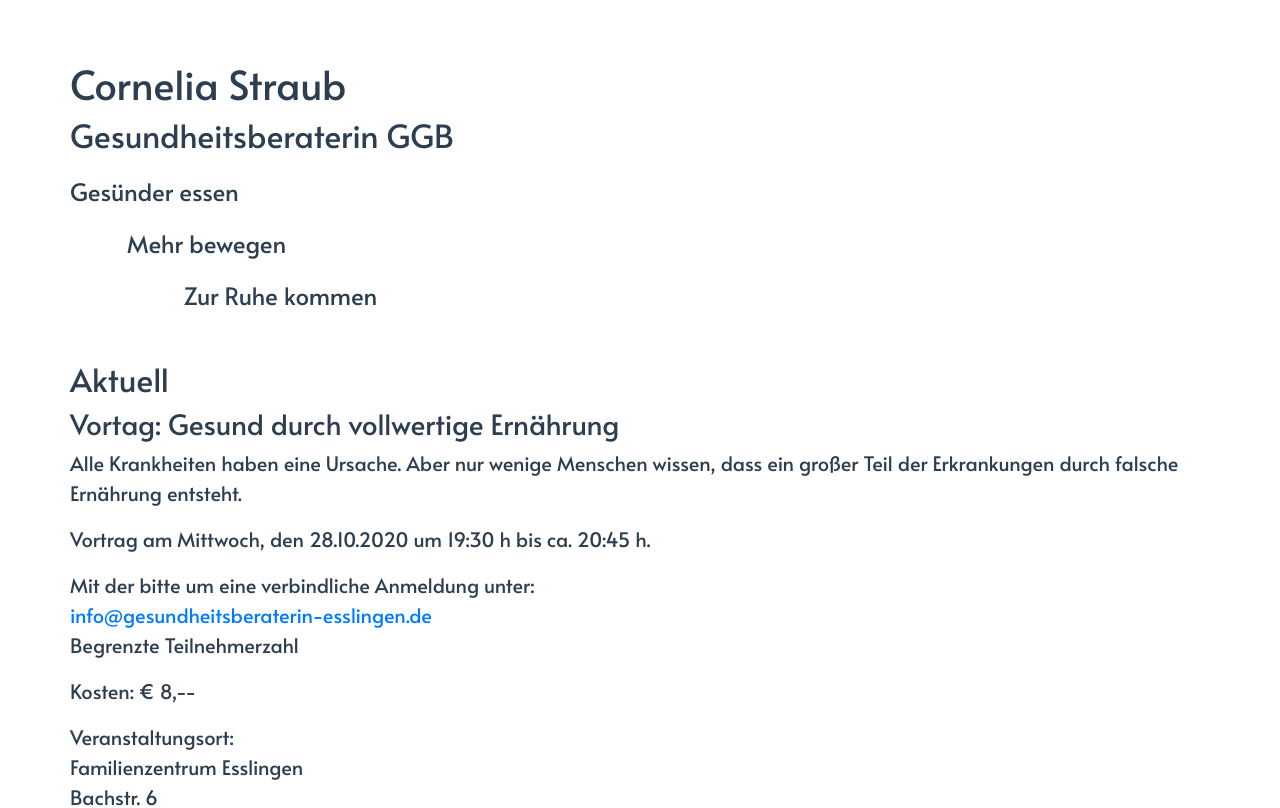
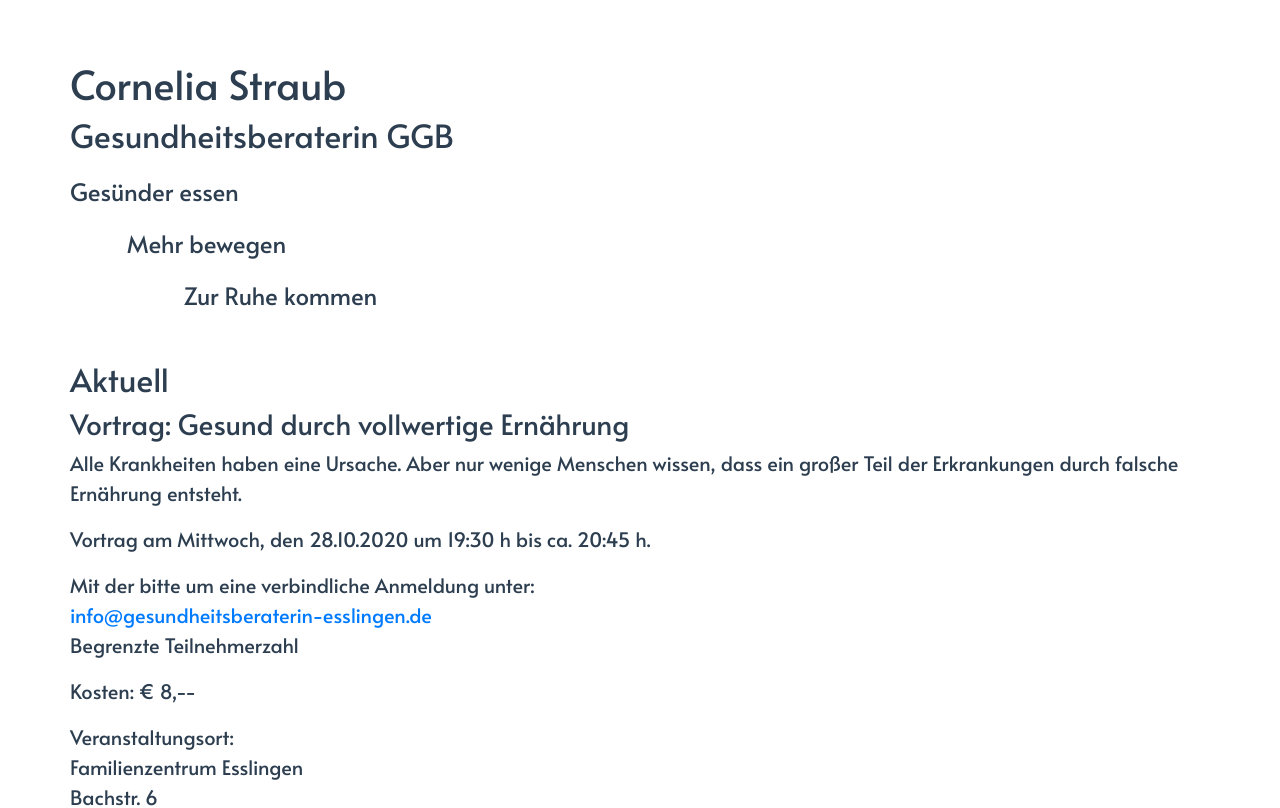
Before and after one commit to itmr-dev/gesundheitsberaterin-esslingen.de, a Vue app: page / in a window 1280 px wide. Shown: the top 808 px of the page. Built offline with nearby package versions, Linux system fonts and the light colour scheme.

Commit message:
fixed spelling mistake

```diff
--- a/src/App.vue
+++ b/src/App.vue
@@ -30,7 +30,7 @@
           <h2>Aktuell</h2>
         </b-row>
         <b-row>
-          <h3>Vortag: Gesund durch vollwertige Ernährung</h3>
+          <h3>Vortrag: Gesund durch vollwertige Ernährung</h3>
         </b-row>
         <b-row>
           <p class="text">
```
